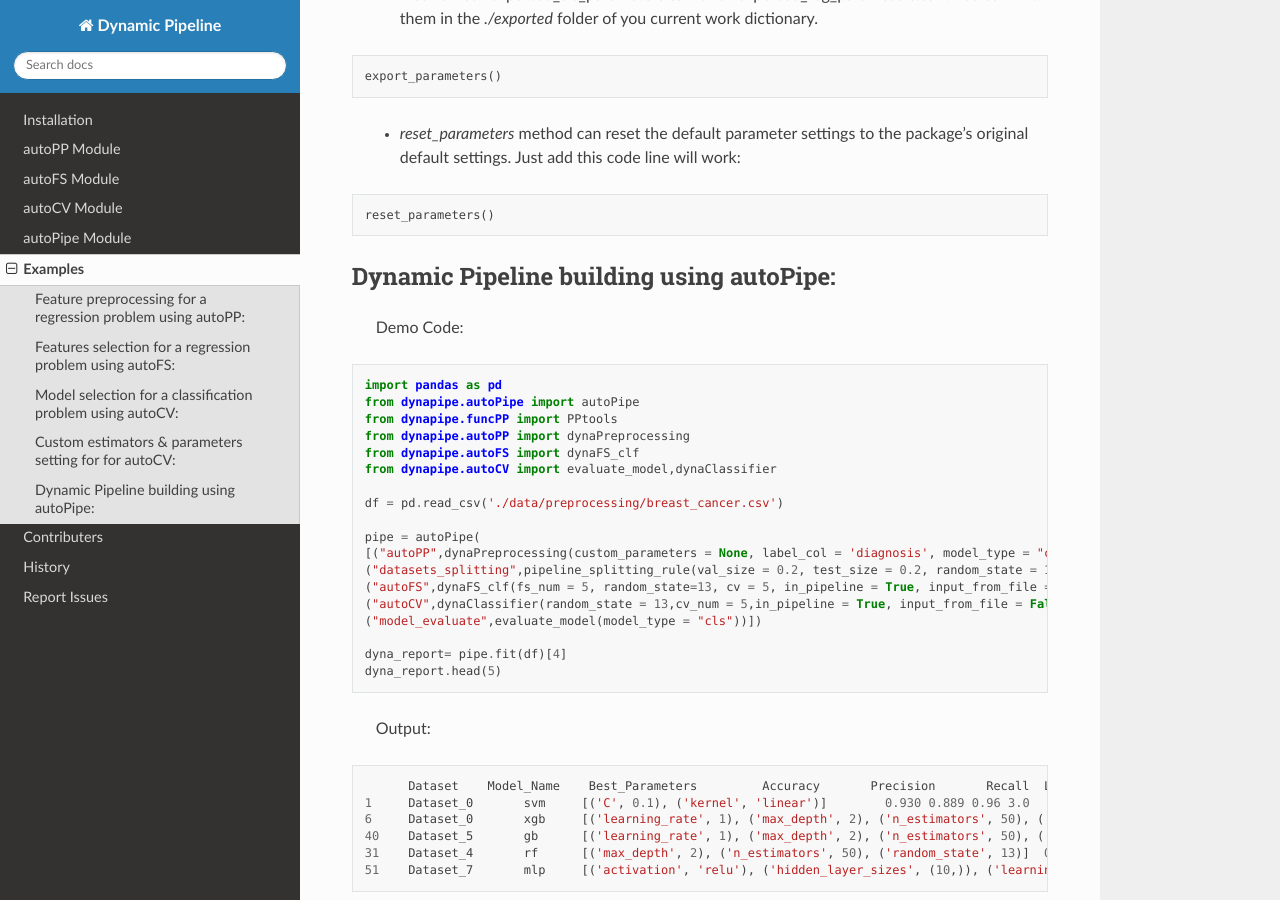
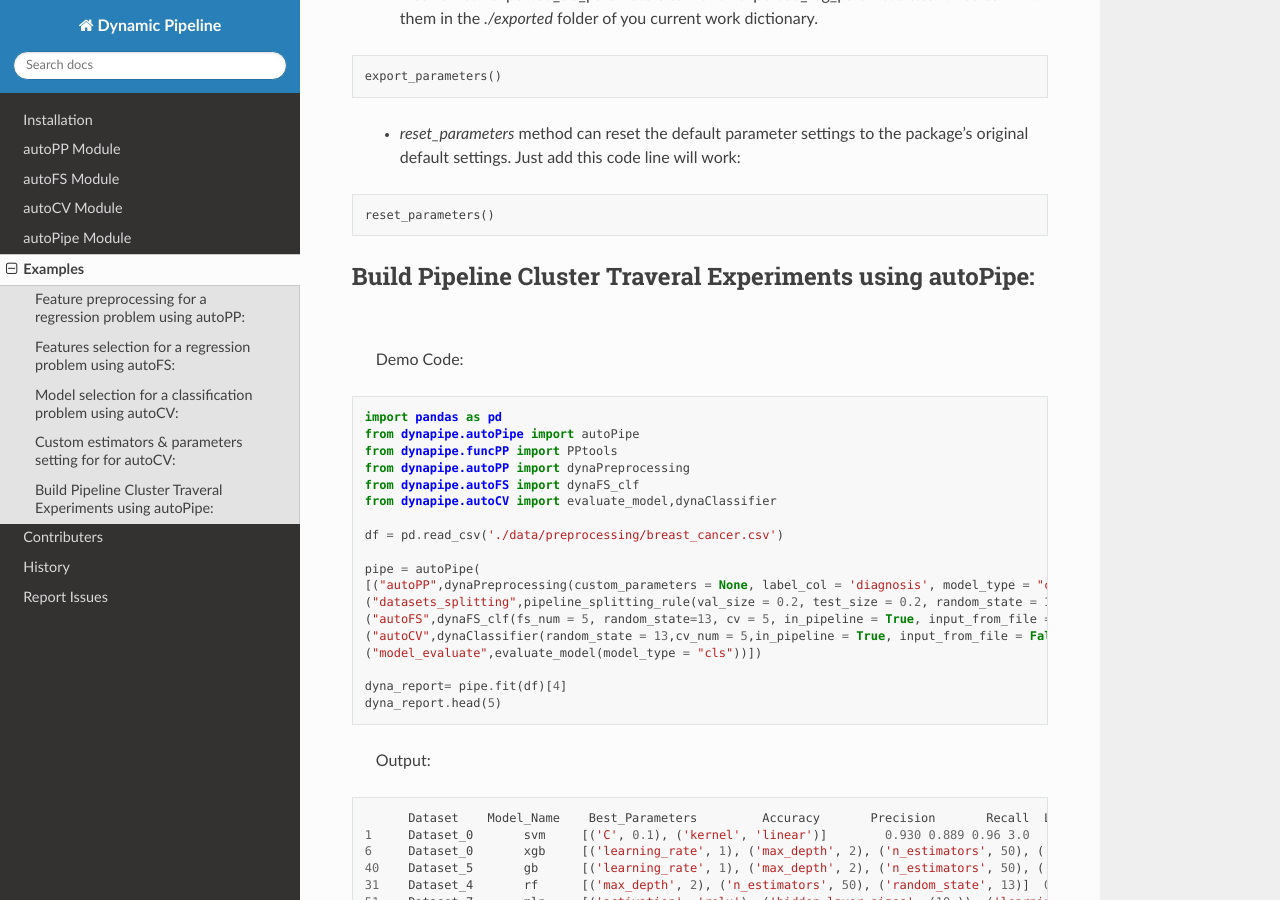
Before and after one commit to tonyleidong/OptimalFlow, a Sphinx documentation site: the page built from docs/demos.rst, in a window 1280 px wide and 900 px high, scrolled down 3869 px. Built offline with Sphinx 7.4.7 and the Read the Docs theme 2.0.0, drawn with Linux system fonts in a browser that asks for light colours.

Commit message:
Update demos.rst

```diff
--- a/docs/demos.rst
+++ b/docs/demos.rst
@@ -230,8 +230,8 @@
  reset_parameters()
 ..
 
-Dynamic Pipeline building using autoPipe:
------------------------------------------
+Build Pipeline Cluster Traveral Experiments using autoPipe:
+----------------------------------------------------------
 
   Demo Code:
 
```
